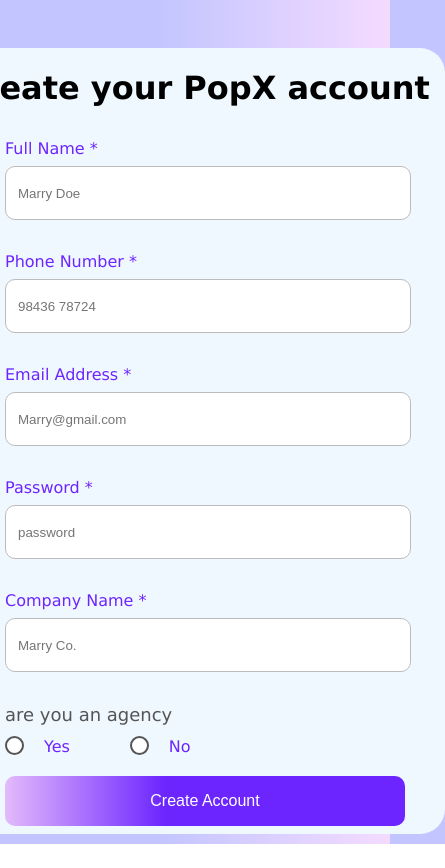
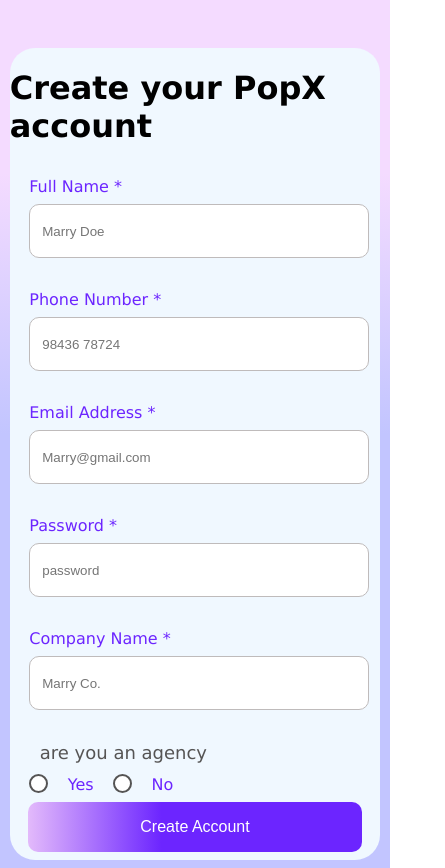
Before and after one commit to harshit24saxena/Assigment, a React (Vite) app: page /login in a window 390 px wide. Shown: the whole page, 445 px wide, since content can reach past the window. Before the commit the page ends 844 px from the top, so only its background shows below. Built offline with nearby package versions, Linux system fonts and the light colour scheme.

Commit message:
mobile view

```diff
--- a/src/components/landing page/LandingPage.css
+++ b/src/components/landing page/LandingPage.css
@@ -8,6 +8,9 @@
     align-items: center;
     background-color: aliceblue;
     border-radius: 25px;
+    a{
+        width: 400px;
+    }
 }
 span{
     color: #6c25ff;
@@ -24,3 +27,15 @@
     background-color: var(--accent_color);
     color: black;
 }
+
+@media (max-width: 400px) {
+    .container_div{
+        width: 95vw;
+        a{
+            width: 100%;
+        }
+    }
+    p{
+        padding:.5rem 2rem 3rem;
+    }
+}
--- a/src/components/login page/LoginPage.css
+++ b/src/components/login page/LoginPage.css
@@ -11,17 +11,18 @@
         margin-bottom: 2rem;
     }
     input:not([type="checkbox"]), span{
-        margin-left: 60px;
+        margin-left: 30px;
     }
     span{
         margin-bottom: .5rem;
     }
 }
+
 .checkBox_div{
     p{
         margin: 0;
         padding: 0;
-        padding-left: 60px;
+        padding-left: 30px;
     }
 }
 .custom-checkbox input {
@@ -58,3 +59,17 @@
   margin-top: 20px;
   margin-left: 60px;
 }
+@media (max-width:400px) {
+.container_login{
+  width: 95vw;
+}
+.container_login span{
+  margin-left: 5vw;
+}
+.container_login input:not([type="checkbox"]), span{
+        margin-left: 5vw;
+    }
+.CreateAccount_button{
+  margin: .5rem auto;
+}
+}
--- a/src/components/login page/LoginPage.jsx
+++ b/src/components/login page/LoginPage.jsx
@@ -20,7 +20,7 @@
       !PD.Password ||
       !PD.CompanyName
     ) {
-      console.log("field is missing");
+      ''
     } else {
       navigate("/profile");
     }
--- a/src/components/signinPage/SigninPage.css
+++ b/src/components/signinPage/SigninPage.css
@@ -21,11 +21,11 @@
     span{
         align-self: start;
         font-size: medium;
-        margin-left: 60px;
+        margin-left: 30px;
     }
 
     button{
-        width: 80%;
+        width: 90%;
     }
 }
 .regis_Link{
@@ -36,3 +36,11 @@
     }
 
 }
+@media (max-width: 425px) {
+    .container_signin{
+        width: 90vw;
+        input{
+            margin-bottom: 1rem;
+        }
+    }
+}
--- a/src/index.css
+++ b/src/index.css
@@ -6,19 +6,21 @@
   font-family: "Lucida Sans", "Lucida Sans Regular", "Lucida Grande",
     "Lucida Sans Unicode", Geneva, Verdana, sans-serif;
 }
-html {
-  background: linear-gradient(270deg, #f4dbff 0%, #c2c5ff 60%);
+body{
+  background: linear-gradient(180deg, #f4dbff 20%, #c2c5ff 50%);
 }
+
 input:not([type="checkbox"]) {
-  width: 80%;
+  width: 90%;
   height: 50px;
   border-radius: 10px;
   border: 1px rgb(191, 187, 187) solid;
   margin-bottom: 2rem;
 }
-input::placeholder {
+input::placeholder{
   padding-left: 10px;
-}button{
+}
+button{
     width: 400px;
     height: 50px;
     margin:  .5rem;
@@ -33,3 +35,9 @@
     scale: 1.05;
     transition: transform 300ms ease, scale 300ms ease ;
 }
+@media (max-width:400px) {
+  button{
+    width: 90%;
+    margin: .5rem 1rem;
+  }
+}
```
Also changed, not shown: 1 other file (tests, documents, lock files or other folders).
